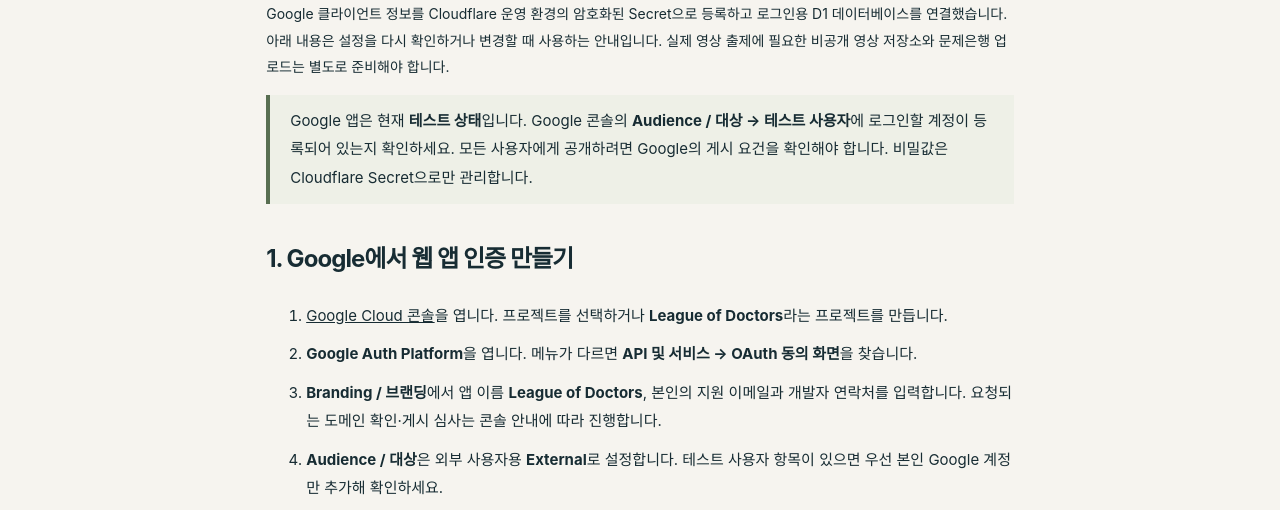
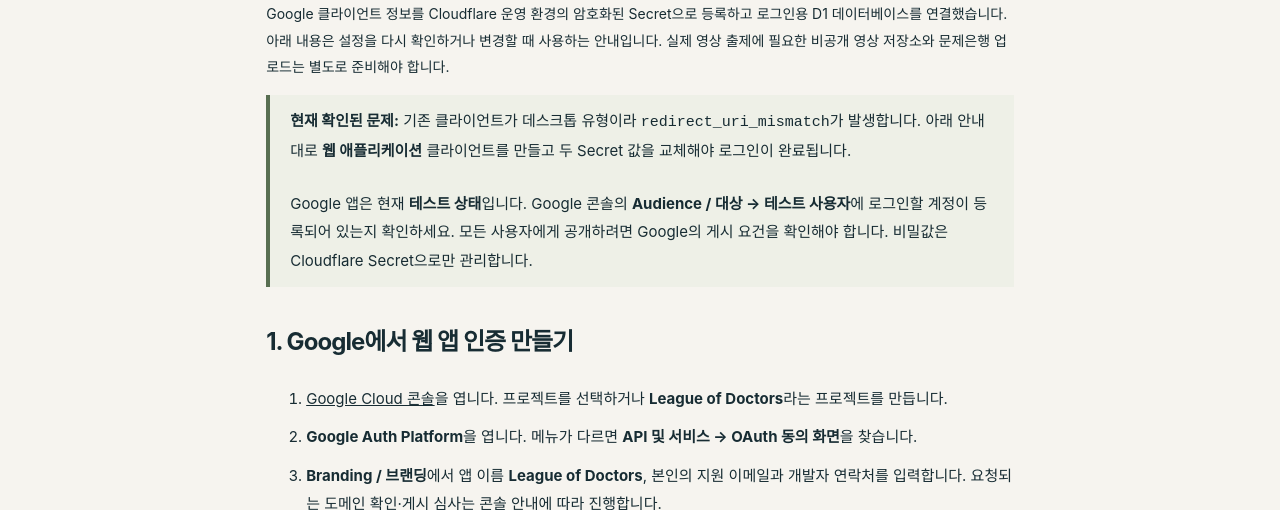
Before and after one commit to Kevin-Jung-dentist/pano, a website: page dist/play/setup.html in a window 1280 px wide. Shown: the part 269-779 px from the top of the page. Drawn offline with Linux system fonts and the light colour scheme.

Commit message:
Document desktop OAuth client mismatch and required web configuration

```diff
--- a/dist/play/setup.html
+++ b/dist/play/setup.html
@@ -3,6 +3,7 @@
 <body><header><a class="brand" href="/play/"><b>p.</b> League of Doctors</a><a href="/play/">게임으로 돌아가기</a></header><main class="terms">
 <p>운영자용 · 2026-10-17</p><h1>Google 로그인 연결하기</h1>
 <p>Google 클라이언트 정보를 Cloudflare 운영 환경의 암호화된 Secret으로 등록하고 로그인용 D1 데이터베이스를 연결했습니다. 아래 내용은 설정을 다시 확인하거나 변경할 때 사용하는 안내입니다. 실제 영상 출제에 필요한 비공개 영상 저장소와 문제은행 업로드는 별도로 준비해야 합니다.</p>
+<div class="note"><strong>현재 확인된 문제:</strong> 기존 클라이언트가 데스크톱 유형이라 <code>redirect_uri_mismatch</code>가 발생합니다. 아래 안내대로 <strong>웹 애플리케이션</strong> 클라이언트를 만들고 두 Secret 값을 교체해야 로그인이 완료됩니다.</div>
 <div class="note">Google 앱은 현재 <strong>테스트 상태</strong>입니다. Google 콘솔의 <strong>Audience / 대상 → 테스트 사용자</strong>에 로그인할 계정이 등록되어 있는지 확인하세요. 모든 사용자에게 공개하려면 Google의 게시 요건을 확인해야 합니다. 비밀값은 Cloudflare Secret으로만 관리합니다.</div>
 
 <h2>1. Google에서 웹 앱 인증 만들기</h2>
```
Also changed, not shown: README.md.
